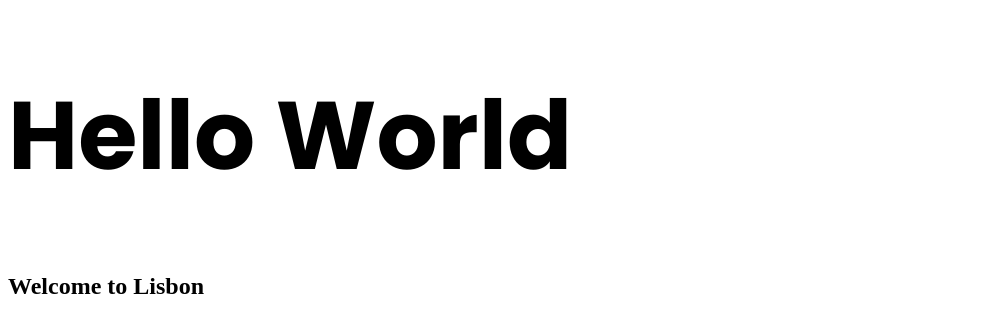
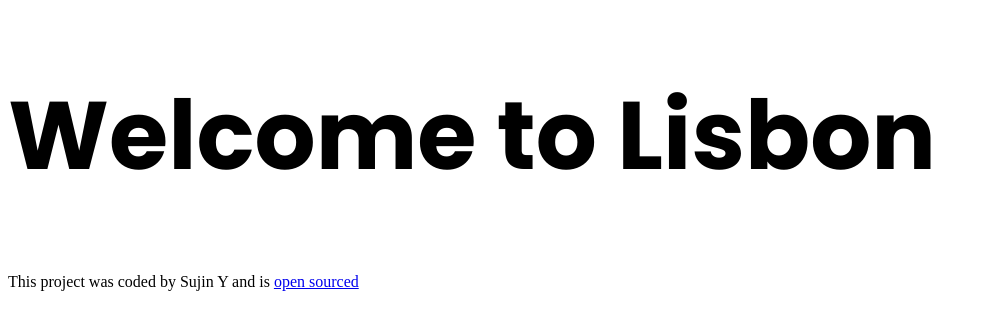
Before and after one commit to Yeosujin88/Responsive-Add-on-Week-2-project-Lisbon, a plain HTML site: page index.html in a window 1280 px wide. Shown: the whole page, without its empty margins (0-986 px from the left). Drawn offline with Linux system fonts and the light colour scheme.

Commit message:
changed h1  and added footer on HTML

```diff
--- a/index.html
+++ b/index.html
@@ -10,7 +10,8 @@
     <title>Document</title>
 </head>
 <body>
-    <h1>Hello World</h1>
-    <h2>Welcome to Lisbon</h2>
+
+    <h1>Welcome to Lisbon</h1>
+    <footer>This project was coded by Sujin Y and is <a href="https://github.com/Yeosujin88/Responsive-Add-on-Week-2-project-Lisbon" target="_blank">open sourced</a></footer>
 </body>
 </html>
```
